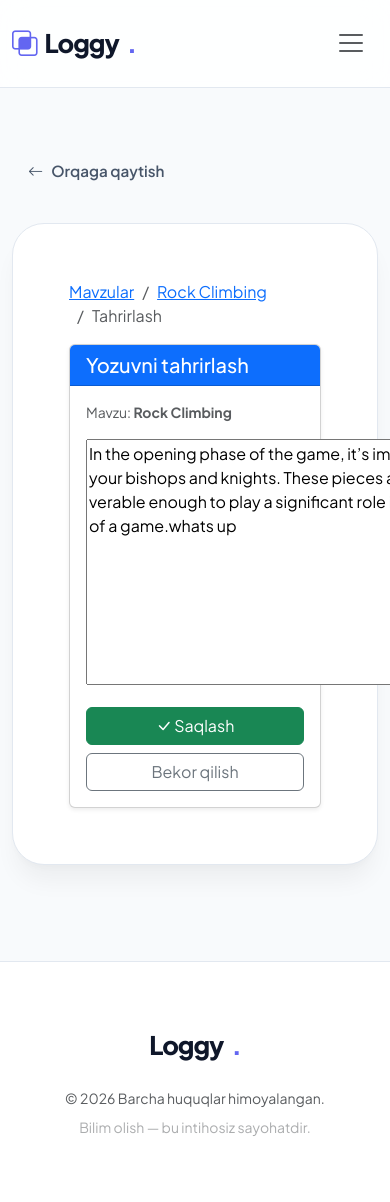
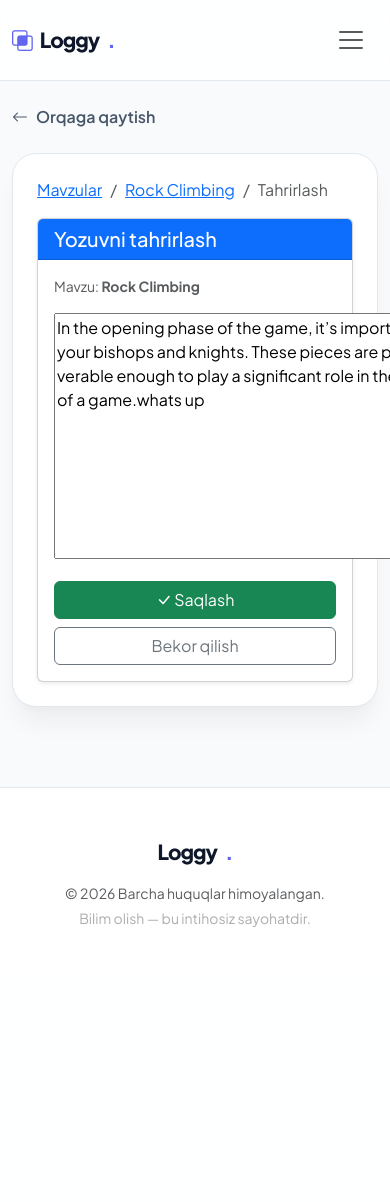
Before and after one commit to Nizomiddin2006/Learning_Log, a Django app: page /edit_entry/2/ in a window 390 px wide; the page is wider, and only the part inside the window is pictured. After the commit the page ends 927 px from the top of that part, so only its background shows below. Run offline with Django 5.2, Linux system fonts and the light colour scheme; a user stored in the database is signed in; data comes from the database, SQL or seed files in the repository.

Commit message:
Base.html dizayni to'liq yangilandi va mobil versiya to'g'rilandi

```diff
--- a/learning_logs/templates/learning_logs/base.html
+++ b/learning_logs/templates/learning_logs/base.html
@@ -28,9 +28,12 @@
             -webkit-font-smoothing: antialiased;
             text-rendering: optimizeLegibility;
             overflow-x: hidden;
+            display: flex;
+            flex-column: column;
+            min-height: 100vh;
         }
 
-        /* Modern Gradient Brand */
+        /* Modern Brand */
         .navbar-brand {
             font-weight: 800;
             font-size: 1.6rem;
@@ -59,10 +62,10 @@
             border: 1px solid var(--border);
             box-shadow: 0 4px 6px -1px rgba(0, 0, 0, 0.02),
                         0 20px 25px -5px rgba(0, 0, 0, 0.05);
-            transition: transform 0.3s ease;
+            animation: fadeIn 0.6s ease-out;
         }
 
-        /* Advanced Buttons */
+        /* Buttons */
         .btn-brand {
             background: var(--accent);
             color: white;
@@ -70,16 +73,16 @@
             padding: 0.8rem 1.8rem;
             border-radius: 16px;
             font-weight: 700;
-            transition: all 0.4s cubic-bezier(0.175, 0.885, 0.32, 1.275);
+            transition: all 0.3s ease;
         }
         .btn-brand:hover {
             background: #4f46e5;
             color: white;
-            transform: translateY(-3px) scale(1.02);
-            box-shadow: 0 15px 30px -5px rgba(99, 102, 241, 0.4);
+            transform: translateY(-2px);
+            box-shadow: 0 10px 20px -5px rgba(99, 102, 241, 0.4);
         }
 
-        /* Profile & Logout Section */
+        /* Profile Pill */
         .user-pill {
             background: var(--accent-soft);
             padding: 6px 16px;
@@ -108,7 +111,6 @@
             transform: rotate(90deg);
         }
 
-        /* Back Button - Minimalist */
         .back-nav {
             display: inline-flex;
             align-items: center;
@@ -116,39 +118,45 @@
             color: var(--text-body);
             text-decoration: none;
             font-weight: 600;
-            font-size: 0.95rem;
-            margin-bottom: 2rem;
-            padding: 8px 16px;
-            border-radius: 12px;
-            transition: all 0.2s;
+            margin-bottom: 1.5rem;
+            transition: 0.2s;
         }
-        .back-nav:hover {
-            background: var(--accent-soft);
-            color: var(--accent);
-        }
+        .back-nav:hover { color: var(--accent); }
 
-        /* Layout */
         .main-container {
-            margin-top: 4rem;
-            margin-bottom: 6rem;
+            margin-top: 3rem;
+            margin-bottom: 5rem;
+            flex-grow: 1;
         }
 
         footer {
             background: var(--surface);
-            padding: 4rem 0;
+            padding: 3rem 0;
             border-top: 1px solid var(--border);
         }
 
-        /* Micro-animations */
         @keyframes fadeIn {
             from { opacity: 0; transform: translateY(20px); }
             to { opacity: 1; transform: translateY(0); }
         }
-        .content-box { animation: fadeIn 0.6s ease-out; }
 
+        /* Responsive Fixes */
+        @media (max-width: 768px) {
+            .content-box { padding: 1.5rem; border-radius: 24px; }
+            .main-container { margin-top: 1.5rem; }
+            .navbar-brand { font-size: 1.3rem; }
+            .user-pill { display: none !important; } /* Telefonda faqat power icon qoladi */
+            .navbar-collapse {
+                background: white;
+                padding: 1rem;
+                border-radius: 16px;
+                margin-top: 10px;
+                box-shadow: 0 10px 15px rgba(0,0,0,0.05);
+            }
+        }
     </style>
 </head>
-<body class="d-flex flex-column min-vh-100">
+<body class="d-flex flex-column">
 
     <nav class="navbar navbar-expand-lg sticky-top">
         <div class="container">
@@ -156,12 +164,12 @@
                 <i class="bi bi-intersect brand-dot"></i> Loggy<span class="brand-dot">.</span>
             </a>
 
-            <button class="navbar-toggler border-0" type="button" data-bs-toggle="collapse" data-bs-target="#navbarNav">
+            <button class="navbar-toggler border-0 shadow-none" type="button" data-bs-toggle="collapse" data-bs-target="#navbarNav">
                 <span class="navbar-toggler-icon"></span>
             </button>
 
             <div class="collapse navbar-collapse" id="navbarNav">
-                <ul class="navbar-nav me-auto ps-lg-5">
+                <ul class="navbar-nav me-auto ps-lg-4">
                     <li class="nav-item">
                         <a class="nav-link fw-semibold px-3 text-dark" href="{% url 'learning_logs:topics' %}">
                             <i class="bi bi-stack me-1"></i> Mavzular
@@ -169,21 +177,21 @@
                     </li>
                 </ul>
 
-                <div class="d-flex align-items-center gap-3">
+                <div class="d-flex align-items-center gap-3 mt-3 mt-lg-0">
                     {% if user.is_authenticated %}
                         <div class="user-pill d-none d-sm-flex">
-                            <i class="bi bi-person-circle text-accent fs-5"></i>
-                            <span class="fw-bold text-dark fs-6">{{ user.username }}</span>
+                            <i class="bi bi-person-circle text-accent"></i>
+                            <span class="fw-bold text-dark small">{{ user.username }}</span>
                         </div>
-                        <form action="{% url 'users:logout' %}" method="post" class="m-0">
+                        <form action="{% url 'user:logout' %}" method="post" class="m-0">
                             {% csrf_token %}
                             <button type="submit" class="logout-btn-circle" title="Chiqish">
                                 <i class="bi bi-power"></i>
                             </button>
                         </form>
                     {% else %}
-                        <a href="{% url 'users:login' %}" class="btn btn-link text-decoration-none text-dark fw-bold px-4">Kirish</a>
-                        <a href="{% url 'users:register' %}" class="btn btn-brand">Boshlash</a>
+                        <a href="{% url 'user:login' %}" class="btn btn-link text-decoration-none text-dark fw-bold px-3">Kirish</a>
+                        <a href="{% url 'user:register' %}" class="btn btn-brand">Boshlash</a>
                     {% endif %}
                 </div>
             </div>
@@ -192,7 +200,7 @@
 
     <main class="container main-container">
         <div class="row justify-content-center">
-            <div class="col-xl-8 col-lg-10">
+            <div class="col-xl-8 col-lg-10 col-12">
                 {% if request.resolver_match.url_name != 'index' %}
                     <a href="javascript:history.back()" class="back-nav">
                         <i class="bi bi-arrow-left"></i> Orqaga qaytish
@@ -208,14 +216,14 @@
 
     <footer class="text-center mt-auto">
         <div class="container">
-            <div class="mb-4">
+            <div class="mb-3">
                 <a class="navbar-brand justify-content-center" href="#">
                     Loggy<span class="brand-dot">.</span>
                 </a>
             </div>
-            <div class="text-muted small mb-0">
+            <div class="text-muted small">
                 &copy; 2026 Barcha huquqlar himoyalangan. <br>
-                <span class="opacity-50 mt-2 d-block">Bilim olish — bu intihosiz sayohatdir.</span>
+                <span class="opacity-50 mt-1 d-block">Bilim olish — bu intihosiz sayohatdir.</span>
             </div>
         </div>
     </footer>
```
